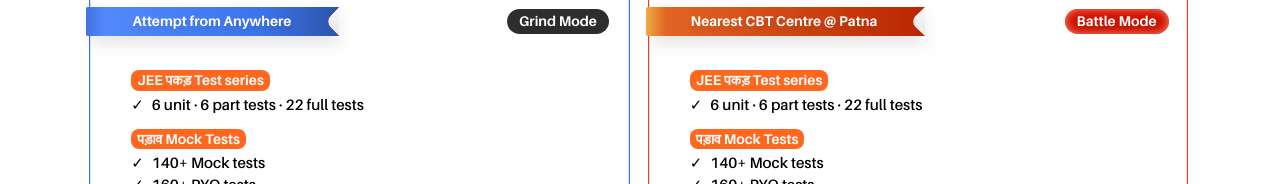
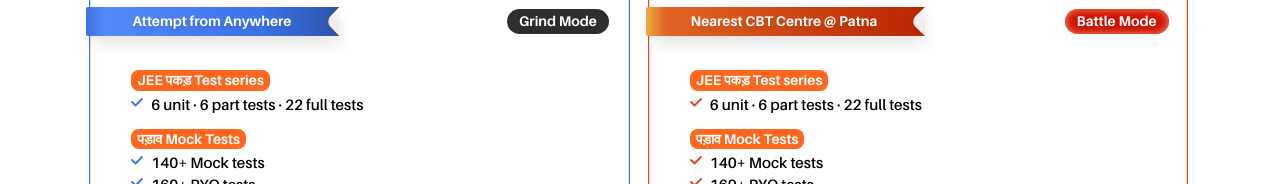
Before and after one commit to kartikkumar925800/assigment, a Next.js app: page / in a window 1280 px wide. Shown: the part 768-952 px from the top of the page. Built offline with nearby package versions, Linux system fonts and the light colour scheme.

Commit message:
final polish

```diff
--- a/src/app/page.tsx
+++ b/src/app/page.tsx
@@ -436,9 +436,11 @@
           const tickColor = isCBT ? "#E63B18" : defaultTickColor;
           return (
             <div key={it} className="flex flex-row items-start w-full">
-              <span className="hidden md:inline text-[15px] font-normal leading-[18px] mr-[8px]" style={{ color: isCBT ? "#E63B18" : "#000000" }}>
-                ✓
-              </span>
+              <div className="hidden md:flex flex-shrink-0 items-center justify-center mr-[8px] mt-[3px]">
+                <svg width="12" height="9" viewBox="0 0 12 9" fill="none" xmlns="http://www.w3.org/2000/svg">
+                  <path d="M1 4L4.5 7.5L11 1" stroke={isCBT ? "#E63B18" : defaultTickColor} strokeWidth="1.8" strokeLinecap="round" strokeLinejoin="round"/>
+                </svg>
+              </div>
               <span className="w-full whitespace-pre-wrap text-[#000000] text-[15px] font-semibold leading-[18px]">
                 {it}
               </span>
@@ -547,7 +549,9 @@
           {/* Frame 1000005483 — gap 12px mobile / 16px desktop, pt 0 / 16px */}
           <div className="flex w-full flex-col items-start md:items-end gap-[12px] md:gap-[16px] pt-0 md:pt-[16px]">
             {features.map((f) => (
-              <FeatureGroup key={f.label} f={f} defaultTickColor={right ? "#E1451F" : "#3D74EB"} />
+              <div key={f.label} className={`w-full ${f.label === "Also Includes" ? "pt-[8px]" : ""}`}>
+                <FeatureGroup f={f} defaultTickColor={right ? "#E1451F" : "#3D74EB"} />
+              </div>
             ))}
           </div>
 
@@ -627,13 +631,15 @@
       <section
         className="relative flex w-full justify-center md:hidden bg-white pb-[32px]"
       >
-        <div className="relative w-full max-w-[363px]" style={{ aspectRatio: "363/257" }}>
+        <div className="relative w-full max-w-[363px]">
           <Image
             src="/assets/roadmap-mobile.png"
-            fill
+            width={363}
+            height={257}
             alt="Get a free Roadmap"
-            className="object-contain"
+            className="w-full h-auto"
             priority
+            unoptimized
           />
           {/* Use bottom anchorage so it never overlaps the bottom graphics */}
           <div
@@ -687,15 +693,7 @@
 
           {/* Center text (Mobile only, hidden on desktop) */}
           <div className="flex flex-row items-center justify-center gap-[4px] md:hidden">
-            <span className="text-[12px] font-bold text-[#000000]">JEE Test Series</span>
-            <svg width="8" height="5" viewBox="0 0 8 5" fill="none" xmlns="http://www.w3.org/2000/svg">
-              <path d="M1 1L4 4L7 1" stroke="#FA7602" strokeWidth="1.2" strokeLinecap="round" strokeLinejoin="round"/>
-            </svg>
-          </div>
-
-          {/* Center text (Mobile only, hidden on desktop) */}
-          <div className="flex flex-row items-center justify-center gap-[4px] md:hidden">
-            <span className="text-[12px] font-bold text-[#000000]">JEE Test Series</span>
+            <span className="text-[15px] font-bold text-[#090909]">JEE Test Series</span>
             <svg width="8" height="5" viewBox="0 0 8 5" fill="none" xmlns="http://www.w3.org/2000/svg">
               <path d="M1 1L4 4L7 1" stroke="#FA7602" strokeWidth="1.2" strokeLinecap="round" strokeLinejoin="round"/>
             </svg>
@@ -842,7 +840,7 @@
                   benefits={{
                     timing: "Instant access · Valid 12 months",
                     detail: "Attempt remotely at any time in each test window (Online)",
-                    bottomClass: "h-[38px] flex-none",
+                    bottomClass: "flex-1",
                   }}
                   price="₹ 4,299"
                   original="₹ 4,299"
```
